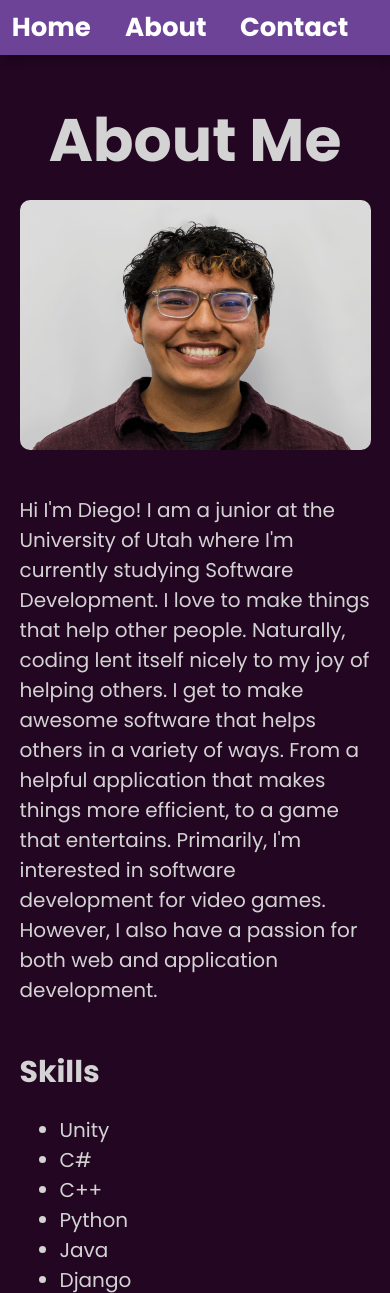
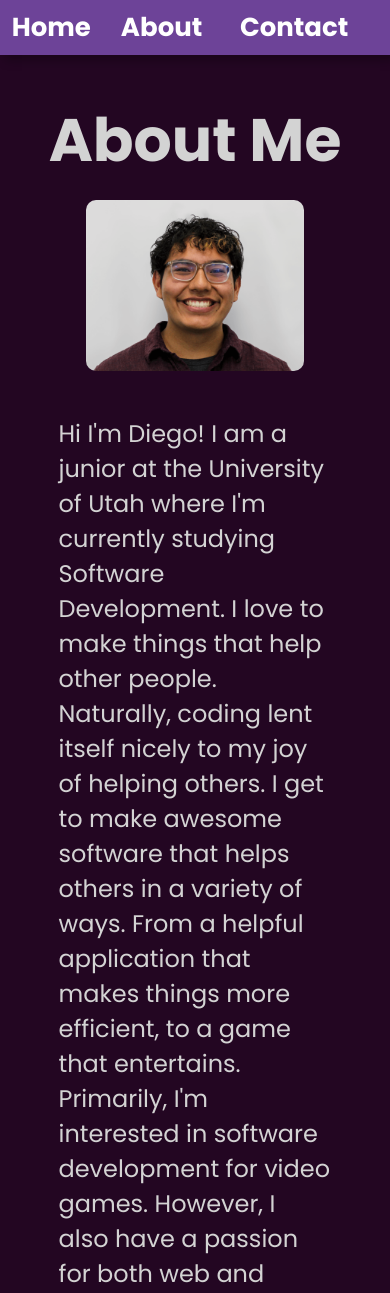
Before and after one commit to Dpere22/Portfolio, a Django app: page /aboutme in a window 390 px wide. Shown: the top 1293 px of the page. Run offline with Django 5.2, Linux system fonts and the light colour scheme.

Commit message:
Adjusted mobile scaling

```diff
--- a/static/main.css
+++ b/static/main.css
@@ -16,6 +16,10 @@ main{
     margin-right: 5%;
 }
 nav{
+    .nav-left{
+        display: flex;
+        flex-direction: row;
+    }
     background-color: rgba(109,67,152, 1);
     border: 0;
     padding: 10px 3%;
@@ -203,10 +207,10 @@ a{
 @media (max-width: 768px){
     main{
         margin: 0;
+        all: unset
     }
     .projects{
         margin: 0;
-        width: 60%;
         flex-direction: column;
         align-items: center;
     }
@@ -243,25 +247,11 @@ a{
             margin-bottom: 0;
         }
     }
-    .project-container{
-        font-size: 20px;
-        margin-right: 5%;
-        margin-left: 5%;
-        img{
-            width: 100%;
-            height: 250px;
-            margin-right: 0;
-            margin-left: 0;
-        }
-    }
     iframe{
         width: 100%;
         height: 250px;
         margin-right: 0;
         margin-left: 0;
-    }
-    .project-holder{
-        margin: 0;
     }
 }
 
```
